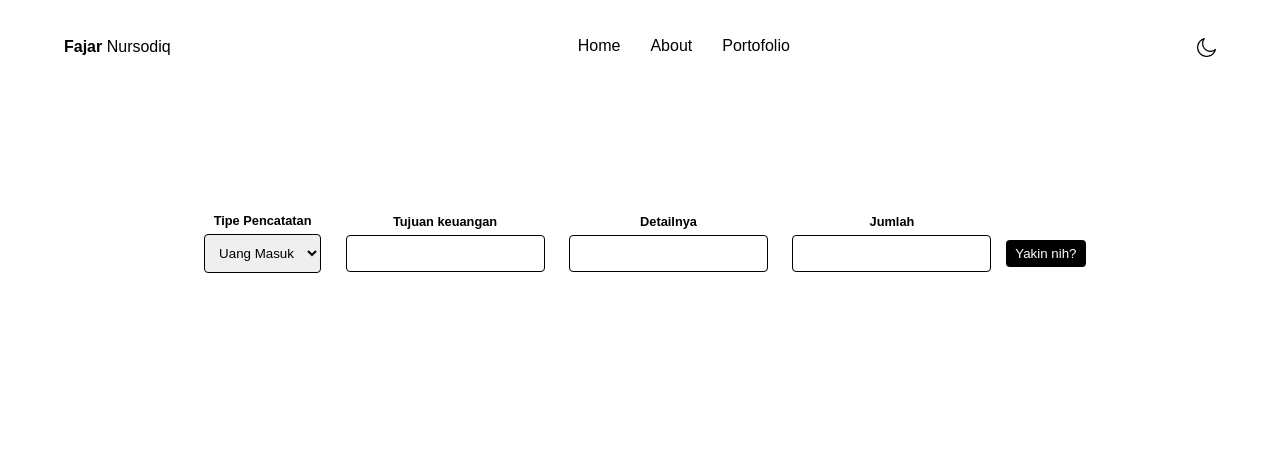
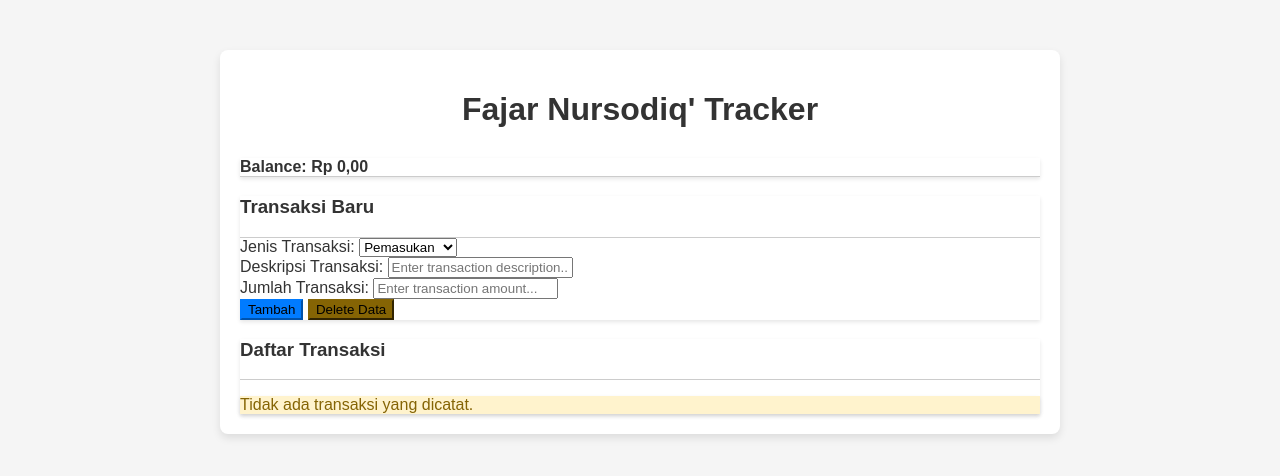
Before and after one commit to RevoU-FSSE-2/week-7-fajarnursodiqq, a plain HTML site: page index.html in a window 1280 px wide. Drawn offline with Linux system fonts and the light colour scheme.

Commit message:
merevisi dan merombak

```diff
--- a/app.js
+++ b/app.js
@@ -1,34 +1,128 @@
-import { Invoice } from "./group/Invoice.js";
-import { Payment } from "./group/Payment.js";
-import { ListTemplate } from "./group/ListTemplate.js";
-const form = document.querySelector(".new-item-form");
+class Transaction {
+  constructor(amount, type, description) {
+    this.amount = amount;
+    this.type = type;
+    this.description = description;
+  }
+}
 
-const type = document.querySelector("#type");
-const tofrom = document.querySelector("#tofrom");
-const details = document.querySelector("#details");
-const amount = document.querySelector("#amount");
+class FinancialTracker {
+  constructor() {
+    this.transactions = [];
+    this.balance = 0;
+    this.loadTransactionsFromLocalStorage();
+    this.updateBalance();
+    this.updateTransactionList();
+  }
 
-const ul = document.querySelector("ul");
-const list = new ListTemplate(ul);
-form.addEventListener("submit", (e) => {
-  e.preventDefault();
-  let values;
-  values = [tofrom.value, details.value, amount.valueAsNumber];
-  let doc;
-  if (type.value === "invoice") {
-    doc = new Invoice(...values);
-  } else {
-    doc = new Payment(...values);
+  addTransaction(amount, type, description) {
+    if (!amount || isNaN(amount)) {
+      alert("Masukkan jumlah transaksi dengan benar.");
+      return;
+    }
+    if (!description.trim()) {
+      alert("Deskripsi transaksi tidak boleh kosong.");
+      return;
+    }
+    const transaction = new Transaction(amount, type, description);
+    this.transactions.push(transaction);
+    this.balance += type === "income" ? amount : -amount;
+    this.updateBalance();
+    this.updateTransactionList();
+    this.saveTransactionsToLocalStorage();
   }
-  list.render(doc, type.value, "end");
+
+  updateBalance() {
+    const balanceAmount = document.getElementById("balanceAmount");
+    if (balanceAmount) {
+      balanceAmount.textContent = this.formatToRupiah(this.balance);
+    }
+    localStorage.setItem("balance", this.balance.toString());
+  }
+
+  formatToRupiah(amount) {
+    return new Intl.NumberFormat("id-ID", {
+      style: "currency",
+      currency: "IDR",
+    }).format(amount);
+  }
+
+  updateTransactionList() {
+    const transactionList = document.getElementById("transactionList");
+    const noTransactionMessage = document.getElementById(
+      "noTransactionMessage"
+    );
+
+    transactionList.innerHTML =
+      this.transactions.length === 0
+        ? ""
+        : this.transactions
+            .map(
+              (transaction) =>
+                `<li class="list-group-item d-flex justify-content-between align-items-center">
+                  ${
+                    transaction.type === "income" ? "Pemasukan" : "Pengeluaran"
+                  }: ${this.formatToRupiah(transaction.amount)} - ${
+                  transaction.description
+                }
+              </li>`
+            )
+            .join("");
+
+    if (noTransactionMessage) {
+      noTransactionMessage.style.display =
+        this.transactions.length === 0 ? "block" : "none";
+    }
+  }
+
+  saveTransactionsToLocalStorage() {
+    localStorage.setItem("transactions", JSON.stringify(this.transactions));
+  }
+
+  loadTransactionsFromLocalStorage() {
+    const storedTransactions = localStorage.getItem("transactions");
+    this.transactions = storedTransactions
+      ? JSON.parse(storedTransactions)
+      : [];
+    this.balance = parseFloat(localStorage.getItem("balance")) || 0;
+  }
+}
+
+const tracker = new FinancialTracker();
+
+document.addEventListener("DOMContentLoaded", () => {
+  const transactionForm = document.getElementById("transactionForm");
+  if (transactionForm) {
+    transactionForm.addEventListener("submit", (event) => {
+      event.preventDefault();
+      const amount = parseFloat(
+        document.getElementById("transactionText").value.trim()
+      );
+      const type = document.getElementById("transactionType").value;
+      const description = document
+        .getElementById("transactionDescription")
+        .value.trim();
+      tracker.addTransaction(amount, type, description);
+      document.getElementById("transactionText").value = "";
+      document.getElementById("transactionDescription").value = "";
+    });
+  }
+
+  const clearLocalStorageButton = document.getElementById(
+    "clearLocalStorageButton"
+  );
+  if (clearLocalStorageButton) {
+    clearLocalStorageButton.addEventListener("click", () => {
+      const isConfirmed = window.confirm(
+        "Apakah Anda yakin ingin menghapus semua data?"
+      );
+      if (isConfirmed) {
+        tracker.transactions = [];
+        tracker.balance = 0;
+        tracker.updateBalance();
+        tracker.updateTransactionList();
+        tracker.saveTransactionsToLocalStorage();
+      }
+    });
+  }
 });
-
-let icon = document.getElementById("icon");
-icon.onclick = function () {
-  document.body.classList.toggle("darkmode");
-  if (document.body.classList.contains("darkmode")) {
-    icon.src = "imeges/sun.png";
-  } else {
-    icon.src = "imeges/moon.png";
-  }
-};
--- a/index.html
+++ b/index.html
@@ -1,57 +1,88 @@
+<!DOCTYPE html>
 <html lang="en">
   <head>
     <meta charset="UTF-8" />
     <meta name="viewport" content="width=device-width, initial-scale=1.0" />
     <title>Fajar Nursodiq</title>
-    <link rel="stylesheet" href="styles.css" />
+    <link rel="stylesheet" href="style.css" />
   </head>
 
   <body>
-    <nav class="navbar">
-      <a href="#home" class="navbar-logo"><span>Fajar </span>Nursodiq</a>
-      <nav class="navbar-navigation">
-        <a href="https://www.linkedin.com/in/fajarnursodiqq/" target="_blank"
-          >Home</a
-        >
-        <a href="https://www.linkedin.com/in/fajarnursodiqq/" target="_blank"
-          >About</a
-        >
-        <a href="https://github.com/fajarnursodiqq" target="_blank"
-          >Portofolio</a
-        >
-      </nav>
-      <img src="imeges/moon.png" class="icon" id="icon" />
-    </nav>
-    <div class="wrapper">
-      <h1>Laporan Pengeluaran</h1>
-      <ul class="item-list"></ul>
+    <div class="container">
+      <header>
+        <h1>Fajar Nursodiq' Tracker</h1>
+      </header>
+
+      <div class="card">
+        <div class="card-header text-center">
+          Balance:
+          <span id="balanceAmount">Rp 0</span>
+        </div>
       </div>
 
-    <footer>
-      <form class="new-item-form">
-        <div class="field">
-          <label>Tipe Pencatatan</label>
-          <select id="type">
-            <option value="uang masuk">Uang Masuk</option>
-            <option value="uang keluar">Uang Keluar</option>
+      <div class="card mt-4">
+        <div class="card-header text-center">
+          <h3>Transaksi Baru</h3>
+        </div>
+        <div class="card-body">
+          <form id="transactionForm">
+            <div class="mb-3">
+              <label for="transactionType">Jenis Transaksi:</label>
+              <select class="form-select" id="transactionType" required>
+                <option value="income">Pemasukan</option>
+                <option value="expense">Pengeluaran</option>
               </select>
             </div>
-        <div class="field">
-          <label>Tujuan keuangan</label>
-          <input type="text" id="tofrom" />
+            <div class="mb-3">
+              <label for="transactionDescription">Deskripsi Transaksi:</label>
+              <input
+                type="text"
+                class="form-control"
+                id="transactionDescription"
+                placeholder="Enter transaction description..."
+                required
+              />
             </div>
-        <div class="field">
-          <label>Detailnya</label>
-          <input type="text" id="details" />
+            <div class="mb-3">
+              <label for="transactionText">Jumlah Transaksi:</label>
+              <input
+                type="text"
+                class="form-control"
+                id="transactionText"
+                placeholder="Enter transaction amount..."
+                required
+              />
             </div>
-        <div class="field">
-          <label>Jumlah</label>
-          <input type="number" id="amount" />
+            <div class="d-grid gap-3">
+              <button type="submit" class="d-grid gap-2 btn btn-primary">
+                Tambah
+              </button>
+              <button id="clearLocalStorageButton" class="btn btn-danger">
+                Delete Data
+              </button>
             </div>
-        <button>Yakin nih?</button>
           </form>
-    </footer>
+        </div>
+      </div>
 
-    <script type="module" src="app.js"></script>
+      <div class="card mt-4">
+        <div class="card-header text-center">
+          <h3>Daftar Transaksi</h3>
+        </div>
+        <div class="card-body">
+          <ul id="transactionList" class="list-group list-group-flush">
+            <li class="list-group-item"></li>
+          </ul>
+        </div>
+        <div
+          id="noTransactionMessage"
+          class="card w-75 my-5 mx-auto alert alert-warning"
+        >
+          <div class="card-body">Tidak ada transaksi yang dicatat.</div>
+        </div>
+      </div>
+    </div>
+
+    <script src="app.js"></script>
   </body>
 </html>
--- /dev/null
+++ b/style.css
@@ -0,0 +1,64 @@
+body {
+  font-family: Arial, sans-serif;
+  background-color: #f5f5f5;
+  color: #333;
+  margin: 0;
+  padding: 0;
+}
+
+.container {
+  max-width: 800px;
+  margin: 0 auto;
+  padding: 20px;
+  background-color: #fff;
+  box-shadow: 0 4px 8px rgba(0, 0, 0, 0.1);
+  border-radius: 8px;
+  margin-top: 50px;
+}
+
+header {
+  text-align: center;
+  margin-bottom: 30px;
+}
+
+.card {
+  border: none;
+  box-shadow: 0 2px 4px rgba(0, 0, 0, 0.1);
+}
+
+.card-header {
+  background-color: #fff;
+  border-bottom: 1px solid #ccc;
+  font-weight: bold;
+}
+
+.btn-primary {
+  background-color: #007bff;
+  border-color: #007bff;
+}
+
+.btn-primary:hover {
+  background-color: #0056b3;
+  border-color: #0056b3;
+}
+
+.btn-danger {
+  background-color: #856404;
+  border-color: #856404;
+}
+
+.btn-danger:hover {
+  background-color: #b5212e;
+  border-color: #b5212e;
+}
+
+.alert-warning {
+  background-color: #fff3cd;
+  border-color: #ffeeba;
+  color: #856404;
+}
+
+.list-group-item {
+  border: none;
+  background-color: #f8f9fa;
+}
--- a/styles.css
+++ /dev/null
@@ -1,167 +0,0 @@
-:root {
-  --primary: #010101;
-  --background: #fff;
-  --eden: rgb(48, 112, 48);
-  --submit: rgb(1, 103, 255);
-}
-
-.darkmode {
-  --primary: #fff;
-  --background: #010101;
-  --eden: rgb(48, 112, 48);
-  --submit: rgb(1, 103, 255);
-}
-
-* {
-  margin: 0;
-  padding: 0;
-  box-sizing: border-box;
-  outline: none;
-  border: none;
-  text-decoration: none;
-}
-
-.navbar .icon {
-  width: 1.2rem;
-  cursor: pointer;
-}
-
-body {
-  font-family: Arial, Helvetica, sans-serif;
-  background-color: var(--background);
-  color: var(--primary);
-}
-
-.navbar {
-  display: flex;
-  text-align: center;
-  justify-content: space-between;
-  align-items: center;
-  padding: 1.5rem 5%;
-  background-color: var(--background);
-  position: fixed;
-  top: 0;
-  left: 0;
-  right: 0;
-  z-index: 9999;
-}
-
-.navbar-logo {
-  color: var(--primary);
-}
-.navbar .navbar-logo span {
-  font-weight: 700;
-}
-
-.navbar .navbar-navigation a {
-  display: inline-block;
-  margin: 0.8rem;
-  color: var(--primary);
-}
-.navbar .navbar-navigation a::after {
-  content: "";
-  display: block;
-  padding-bottom: 0.4px;
-  border-bottom: 0.2rem solid var(--primary);
-  transform: scaleX(0);
-}
-.navbar .navbar-navigation a:hover::after {
-  transition: 0.5s;
-  transform: scaleX(0.5);
-}
-
-.navbar .navbar-hire {
-  font-weight: 700;
-  color: var(--primary);
-}
-
-.wrapper {
-  max-width: 960px;
-  margin: 0 auto;
-}
-
-form {
-  color: var(--eden);
-}
-
-fieldset {
-  border: none;
-}
-
-h1 {
-  margin: 40px auto;
-  color: var(--primary);
-  text-align: center;
-}
-
-ul {
-  padding: 0;
-  list-style-type: none;
-}
-
-li {
-  padding: 6px 10px;
-  border: 1px solid var(--background);
-  background-color: var(--background);
-  margin: 10px auto;
-}
-
-li h4 {
-  color: var(--primary);
-  margin: 0;
-  text-transform: capitalize;
-}
-
-li p {
-  color: var(--primary);
-  margin: 8px 0 0;
-}
-
-footer {
-  background: var(--background);
-  padding: 60px;
-  margin-top: 60px;
-}
-
-form {
-  max-width: 960px;
-  margin: 0 auto;
-  text-align: center;
-}
-
-label {
-  display: block;
-  font-weight: bold;
-  font-size: 0.8em;
-  color: var(--primary);
-  margin: 16px 0 6px;
-}
-
-input,
-select {
-  padding: 10px;
-  border: 1px solid var(--primary);
-  border-radius: 4px;
-}
-
-.field {
-  display: inline-block;
-  margin: 0 10px;
-}
-
-button {
-  color: var(--background);
-  border: 0;
-  background: var(--primary);
-  padding: 6px;
-  min-width: 80px;
-  border-radius: 4px;
-}
-
-footer a {
-  text-align: center;
-  display: block;
-  color: var(--primary);
-  margin-top: 40px;
-  font-size: 0.7em;
-}
```
Also changed, not shown: package.json (deleted, +0 -13 lines), README.md. Lines whose indentation alone changed are shown as unchanged.
